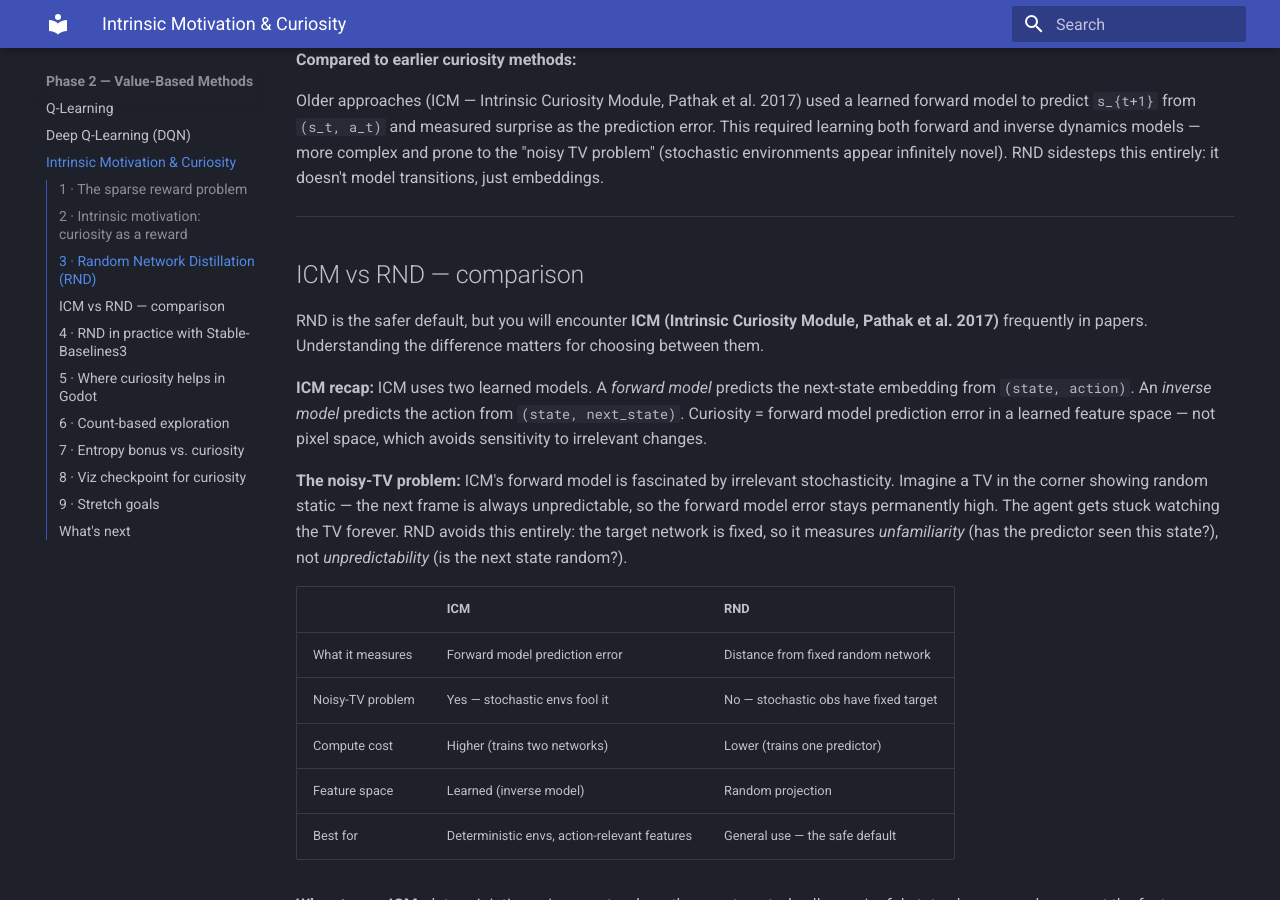
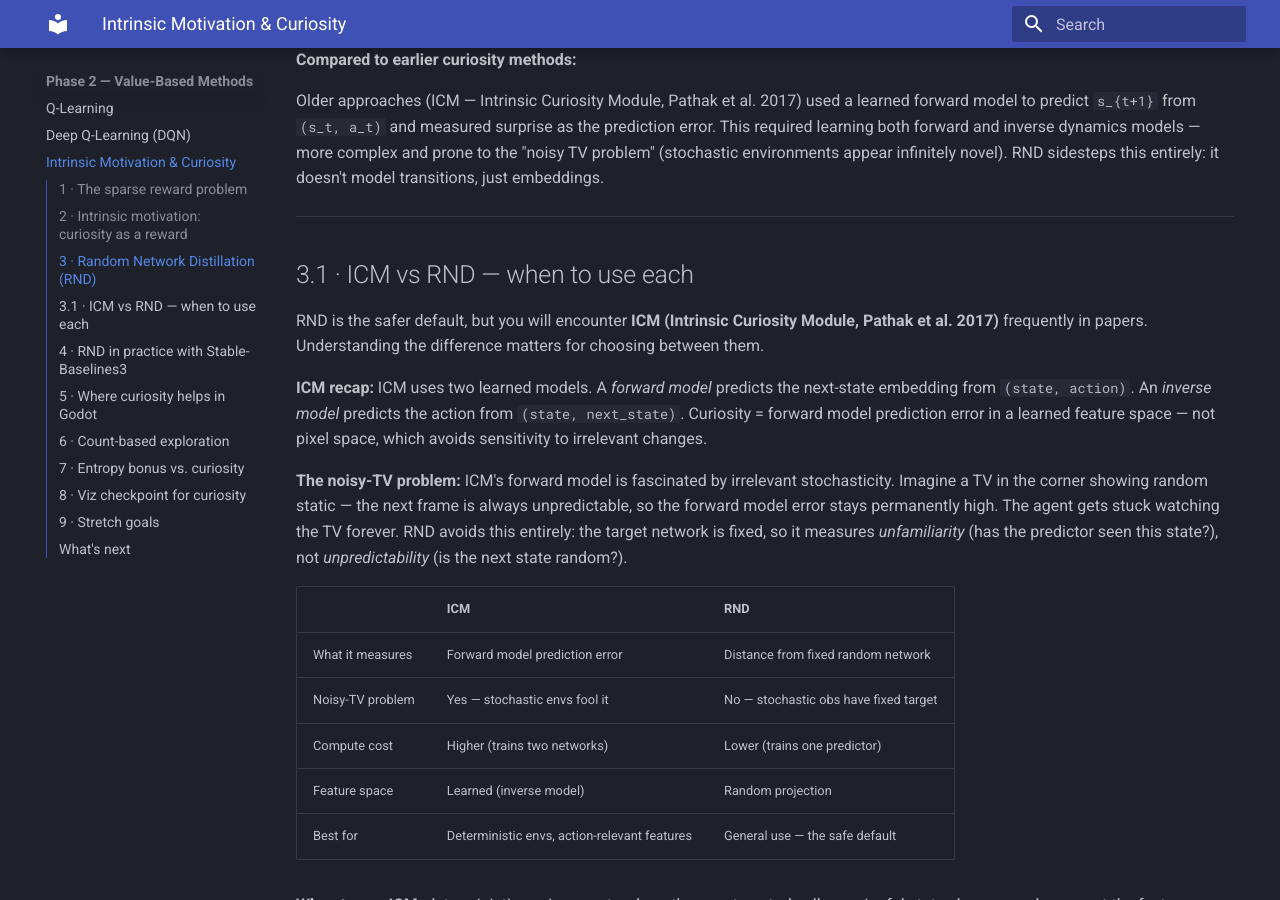
Before and after one commit to minigraphx/godot-rl-course, an MkDocs documentation site: the page built from content/unit-curiosity.md, in a window 1280 px wide and 900 px high, scrolled down 2250 px. Built offline with MkDocs 1.6.1 and Material for MkDocs 9.7.7, drawn with Linux system fonts in a browser that asks for light colours; some of the changed text lies outside the part shown.

Commit message:
Address second round of review issues on PR #23
- unit-curiosity: renumber ICM vs RND section to '3.1 ·' to match document heading style
- unit-curiosity: fix N(hash(s)) → N(hash(s,a)) to stay consistent with N(s,a) convention
- unit-03: fix PrioritizedReplayBuffer import path (sb3_contrib.common.buffers, not top-level)
- Verified mkdocs build completes without errors and all cross-links resolve

https://claude.ai/code/session_01EWw65oBYGw2Co6wbKA2hdc

```diff
--- a/content/unit-curiosity.md
+++ b/content/unit-curiosity.md
@@ -84,7 +84,7 @@ Older approaches (ICM — Intrinsic Curiosity Module, Pathak et al. 2017) used a
 
 ---
 
-## ICM vs RND — comparison
+## 3.1 · ICM vs RND — when to use each
 
 RND is the safer default, but you will encounter **ICM (Intrinsic Curiosity Module, Pathak et al. 2017)** frequently in papers. Understanding the difference matters for choosing between them.
 
@@ -263,7 +263,7 @@ a* = argmax [ Q(s,a) + c · sqrt(log t / N(s,a)) ]
 
 `t` is the total step count; `N(s,a)` is how often that action was tried in this state. Well-studied in bandit literature, but SB3 does not implement UCB for deep RL — it's primarily used in MCTS-style planning.
 
-**SimHash / locality-sensitive hashing** approximates counts in continuous spaces: hash state observations into discrete buckets using a random projection matrix, count bucket visits, and compute `r_int = 1 / sqrt(N(hash(s)))`. Computationally cheap and works in high-dimensional observation spaces without requiring a neural network.
+**SimHash / locality-sensitive hashing** approximates counts in continuous spaces: hash state observations into discrete buckets using a random projection matrix, count bucket visits, and compute `r_int = 1 / sqrt(N(hash(s), a))`. Computationally cheap and works in high-dimensional observation spaces without requiring a neural network.
 
 **How these compare to each other and to RND:**
 
```
Also changed, not shown: content/unit-03.md (+1 -1 lines).
